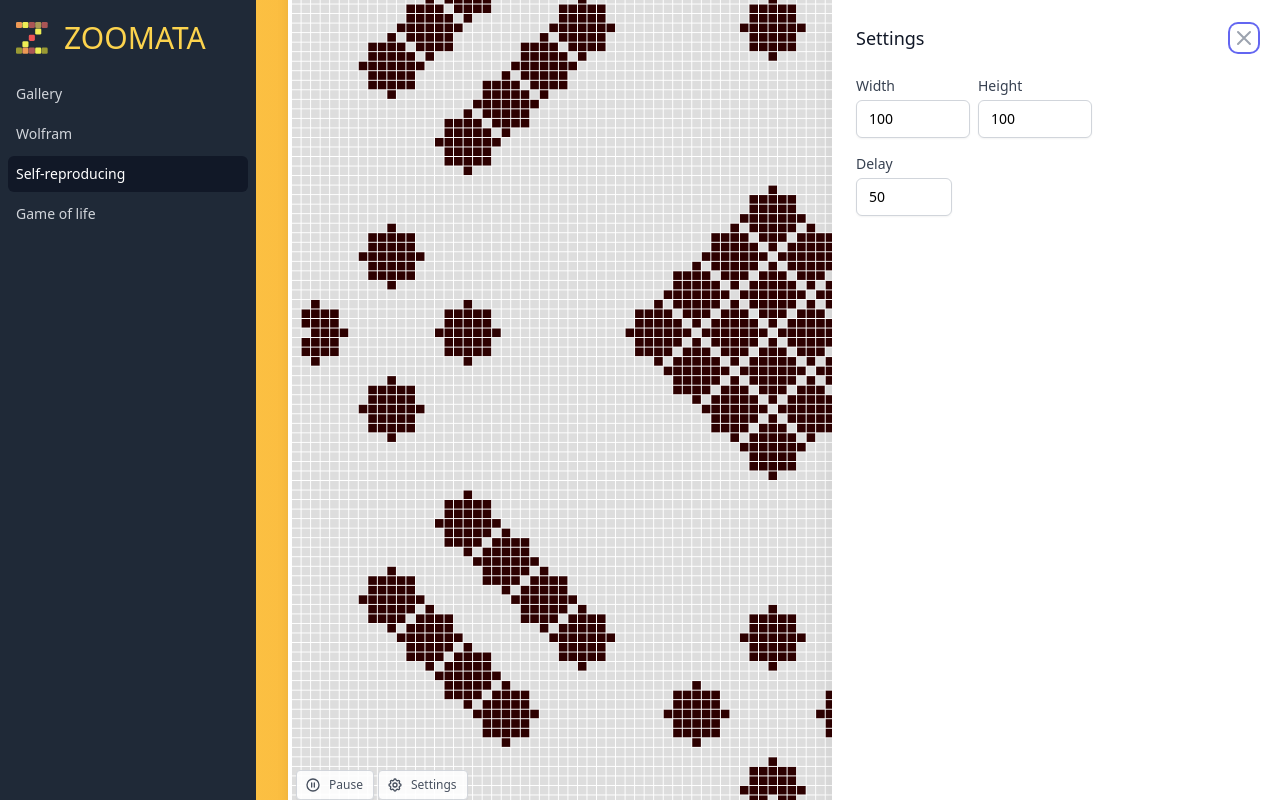
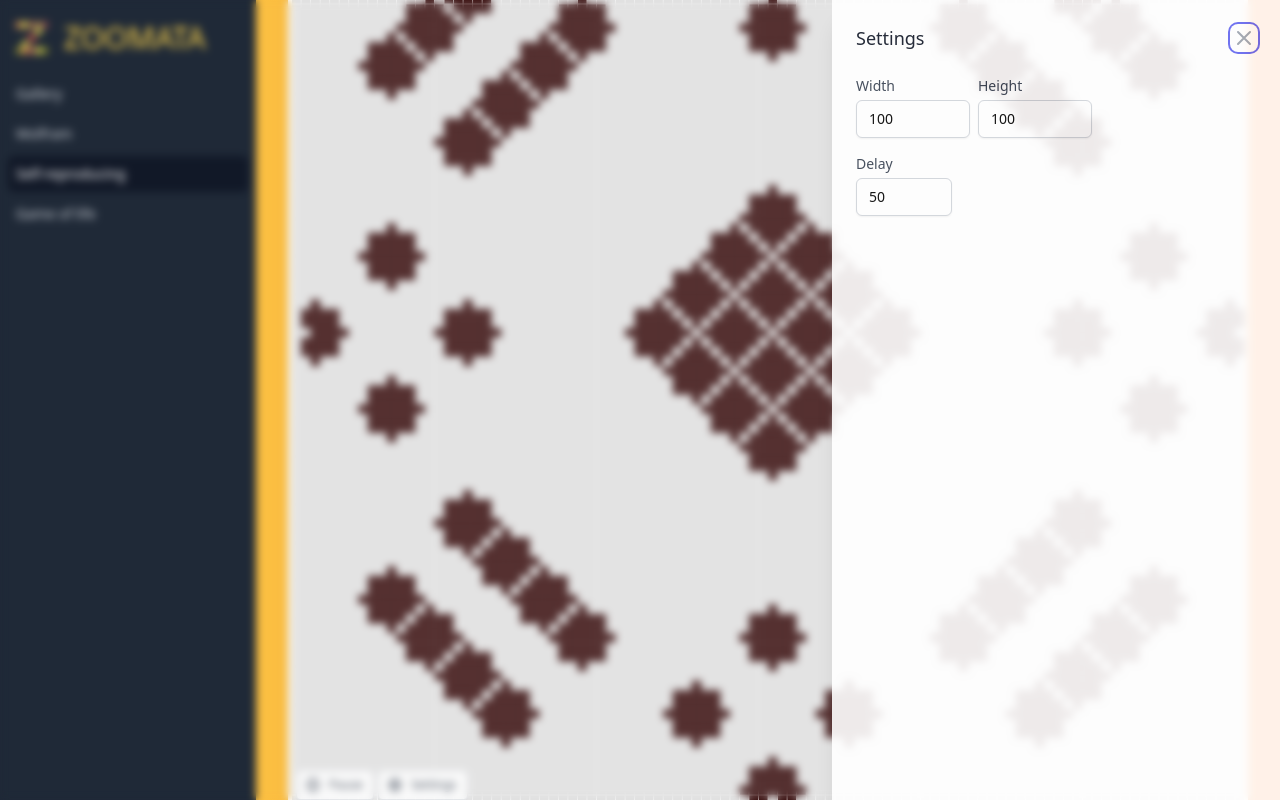
Before and after one commit to undo76/zoomata, a Next.js app: page /self-reproducing in a window 1280 px wide. Both pictures are taken after a click on the button "Settings". Built offline with nearby package versions, Linux system fonts and the light colour scheme; a web font is replaced by a local one.

Commit message:
Add settings panel

```diff
--- a/components/SettingsPanel.tsx
+++ b/components/SettingsPanel.tsx
@@ -18,7 +18,7 @@ export const SettingsPanel: React.FC<{
         onClose={setOpen}
       >
         <div className="absolute inset-0 overflow-hidden">
-          <Dialog.Overlay className="absolute inset-0" />
+          <Dialog.Overlay className="absolute inset-0 backdrop-filter backdrop-blur-sm" />
 
           <div className="fixed inset-y-0 right-0 pl-10 max-w-full flex">
             <Transition.Child
@@ -30,7 +30,7 @@ export const SettingsPanel: React.FC<{
               leaveFrom="translate-x-0"
               leaveTo="translate-x-full"
             >
-              <div className="w-screen max-w-md">
+              <div className="w-screen max-w-md opacity-90">
                 <div className="h-full flex flex-col py-6 bg-white shadow-xl overflow-y-scroll">
                   <div className="px-4 sm:px-6">
                     <div className="flex items-start justify-between">
```
